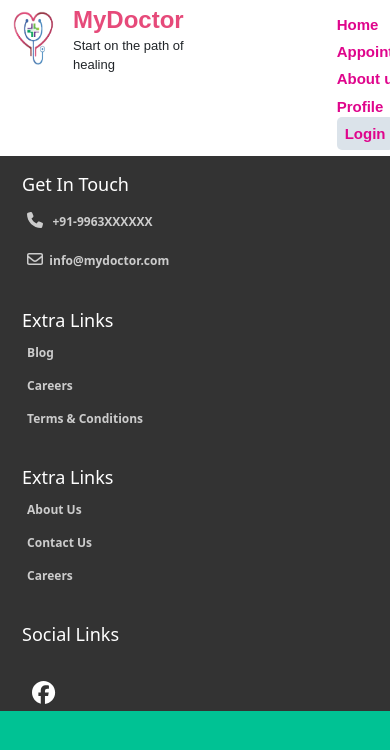
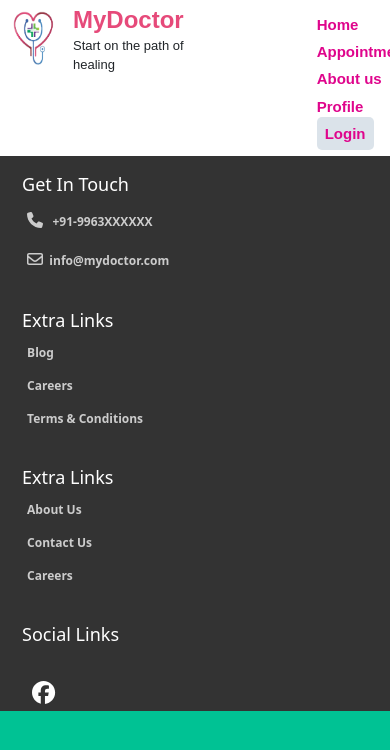
Before and after one commit to mishelshaji/EXP-G2-MyDoctor, an Angular app in the folder Client/: page /patient in a window 390 px wide. Shown: the top 750 px of the page. Built offline with nearby package versions, Linux system fonts and the light colour scheme.

Commit message:
admin module modified

```diff
--- a/Client/src/app/admin/admin-sidebar/admin-sidebar.component.css
+++ b/Client/src/app/admin/admin-sidebar/admin-sidebar.component.css
@@ -16,7 +16,13 @@ button {
     transition: 0.5s linear alternate;
 }
 
-@media screen and (max-width: 768px) {
+@media screen and (max-width: 968px) {
+    #bgdiv {
+        height: 185vh;
+    }
+}
+
+@media screen and (max-width: 600px) {
     #bgdiv {
         height: 215vh;
     }
--- a/Client/src/app/admin/admin-sidebar/admin-sidebar.component.html
+++ b/Client/src/app/admin/admin-sidebar/admin-sidebar.component.html
@@ -46,7 +46,7 @@
                     <div class="pb-4">
                         <p class="d-flex align-items-center text-white text-decoration-none" aria-expanded="false">
                             <fa-icon class="fs-3" [icon]="faAdmin"></fa-icon>
-                            <span class="d-none d-sm-inline mx-3">Administrator</span>
+                            <span class="d-none d-lg-inline mx-3">Administrator</span>
                         </p>
                     </div>
                 </div>
--- a/Client/src/app/admin/admin-sidebar/admin-sidebar.component.ts
+++ b/Client/src/app/admin/admin-sidebar/admin-sidebar.component.ts
@@ -34,7 +34,6 @@ export class AdminSidebarComponent {
       }
 
     }
-    console.log(targett);
     others.forEach(element => {
       element?.classList.remove('bg-light');
       element?.classList.remove('w-100');
--- a/Client/src/app/navbar/navbar.component.css
+++ b/Client/src/app/navbar/navbar.component.css
@@ -34,6 +34,6 @@ nav div div p {
     font-size: small;
 }
 
-.Nav-Text {
+.nav-text {
     margin-left: 5px;
 }
--- a/Client/src/app/navbar/navbar.component.html
+++ b/Client/src/app/navbar/navbar.component.html
@@ -1,7 +1,7 @@
 <nav>
     <div>
         <img src="./assets/images/logo.png" alt="">
-        <div class="Nav-Text">
+        <div class="nav-text">
             <h2>MyDoctor</h2>
             <p>Start on the path of healing</p>
         </div>
--- a/Client/src/app/patient/home/home.component.html
+++ b/Client/src/app/patient/home/home.component.html
@@ -26,7 +26,7 @@
                 <img src={{item.photo}} alt="" id="doctor-img">
                 <p id="doc-name">Dr. {{item.name}}</p>
                 <p id="doc-dept">{{item.department}}</p>
-                <button id="view-doctor">View Doctor</button>
+                <button id="view-doctor" [routerLink]="['/admin']">View Doctor</button>
             </div>
         </div>
     </div>
--- a/Client/src/app/patient/navbar-patient/navbar-patient.component.css
+++ b/Client/src/app/patient/navbar-patient/navbar-patient.component.css
@@ -39,7 +39,7 @@ nav div div p {
 }
 
 nav div .nav-content {
-    margin: 10px 0px 0px 650px;
+    margin: 10px 0px 0px 600px;
     font-size: 20px;
     display: flex;
 }
@@ -58,7 +58,7 @@ nav div .nav-content {
     border-radius: 5px;
 }
 
-@media screen and (max-width: 768px) {
+@media screen and (max-width: 968px) {
     nav {
         height: unset;
     }
@@ -69,7 +69,14 @@ nav div .nav-content {
     }
 
     nav div .nav-content {
-        margin: 10px 0 0px 150px;
+        margin: 10px 0 0px 400px;
         flex-direction: column;
     }
 }
+
+@media screen and (max-width: 768px) {
+    nav div .nav-content {
+        margin: 10px 0 0px 130px;
+        flex-direction: column;
+    }
+}
```
Also changed, not shown: Client/src/app/login/login.component.html (line endings or trailing spaces), Client/src/app/patient/patient-layout/patient-layout.component.html (line endings or trailing spaces), 1 other file (tests, documents, lock files or other folders).
